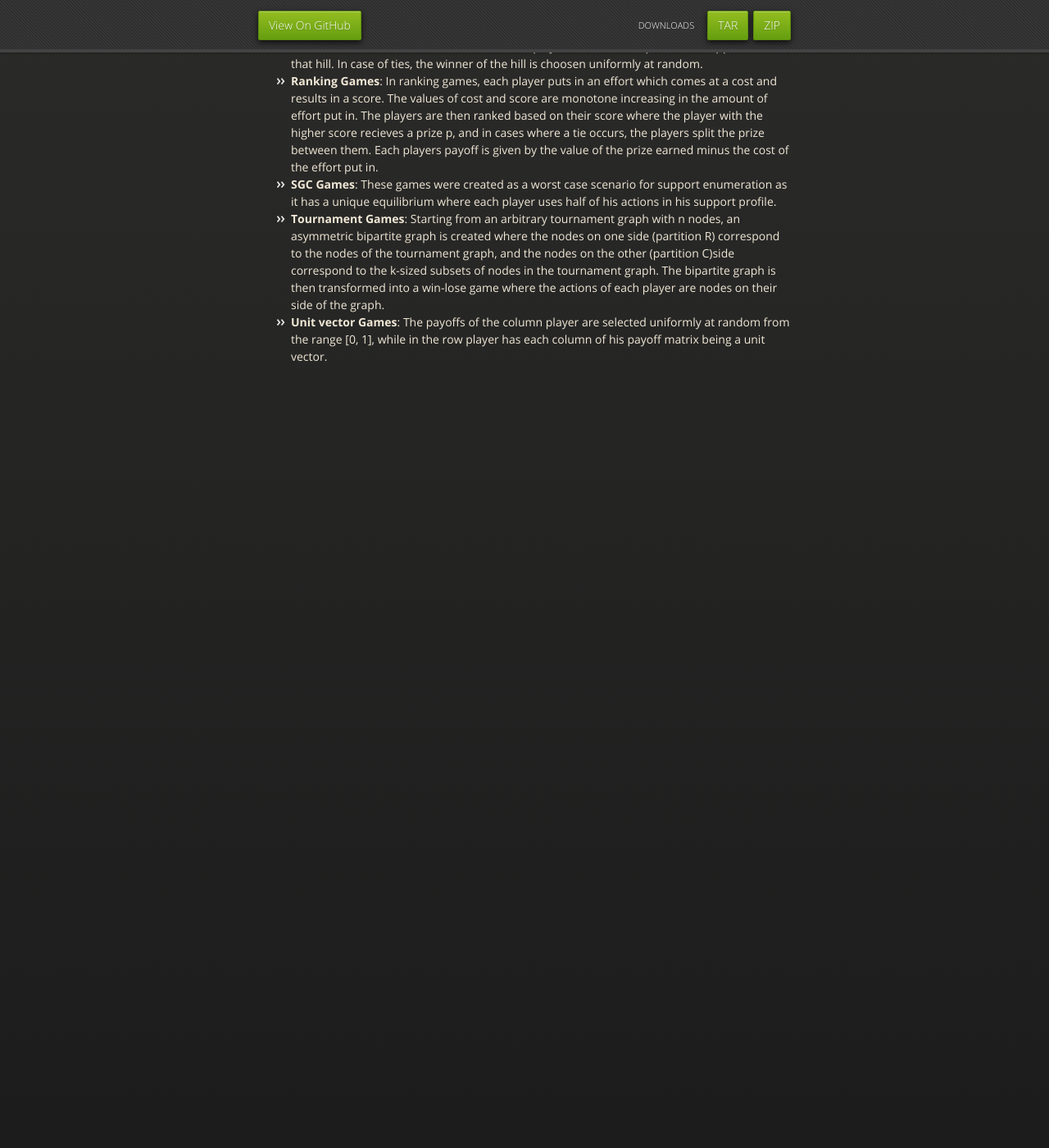
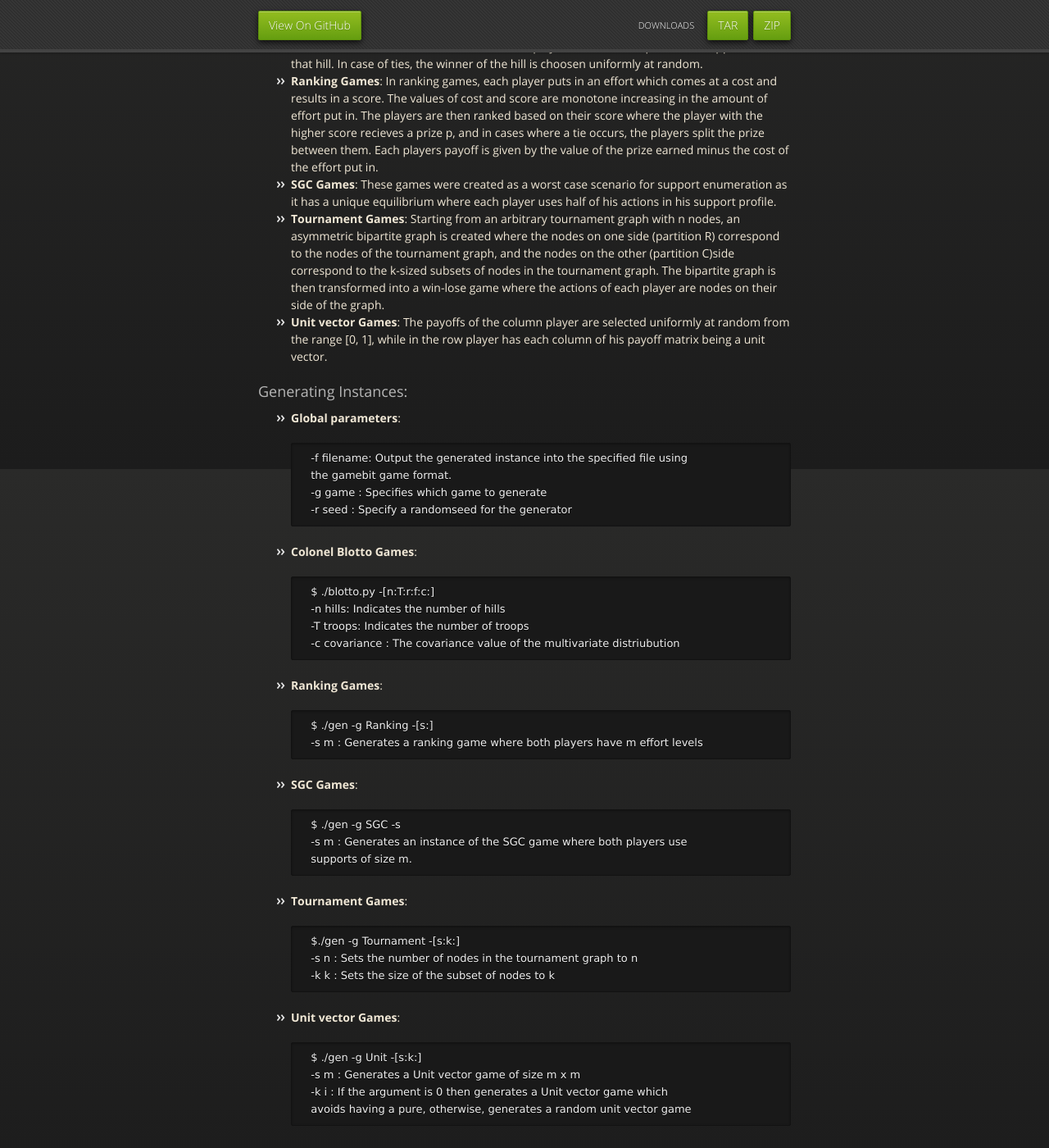
Before and after one commit to bimatrix-games/bimatrix-generators, a Jekyll site: the page built from index.md, in a window 1280 px wide and 1400 px high, scrolled down 328 px. Shown: the whole window at 82% size. Built offline with Jekyll 4.4.1, drawn with Linux system fonts in a browser that asks for light colours; nearby versions of some CDN libraries; Markdown is read by kramdown in place of the engine named in the settings; before the commit the page ends 900 px from its top, so only the background shows below that.

Commit message:
Updated main page

```diff
--- a/index.md
+++ b/index.md
@@ -30,3 +30,42 @@ implemented are as follows:
 - **Unit vector Games**: The payoffs of the column player are selected uniformly at
   random from the range [0, 1], while in the row player has each column of his
   payoff matrix being a unit vector.
+
+###Generating Instances:
+- **Global parameters**:
+
+        -f filename: Output the generated instance into the specified file using
+        the gamebit game format.
+        -g game : Specifies which game to generate
+        -r seed : Specify a randomseed for the generator
+
+- **Colonel Blotto Games**:
+
+        $ ./blotto.py -[n:T:r:f:c:]
+        -n hills: Indicates the number of hills
+        -T troops: Indicates the number of troops
+        -c covariance : The covariance value of the multivariate distriubution
+
+- **Ranking Games**:
+
+        $ ./gen -g Ranking -[s:]
+        -s m : Generates a ranking game where both players have m effort levels
+
+- **SGC Games**:
+
+        $ ./gen -g SGC -s
+        -s m : Generates an instance of the SGC game where both players use
+        supports of size m.
+
+- **Tournament Games**:
+
+        $./gen -g Tournament -[s:k:]
+        -s n : Sets the number of nodes in the tournament graph to n
+        -k k : Sets the size of the subset of nodes to k
+
+- **Unit vector Games**:
+
+        $ ./gen -g Unit -[s:k:]
+        -s m : Generates a Unit vector game of size m x m
+        -k i : If the argument is 0 then generates a Unit vector game which
+        avoids having a pure, otherwise, generates a random unit vector game
```
Also changed, not shown: README.md.
